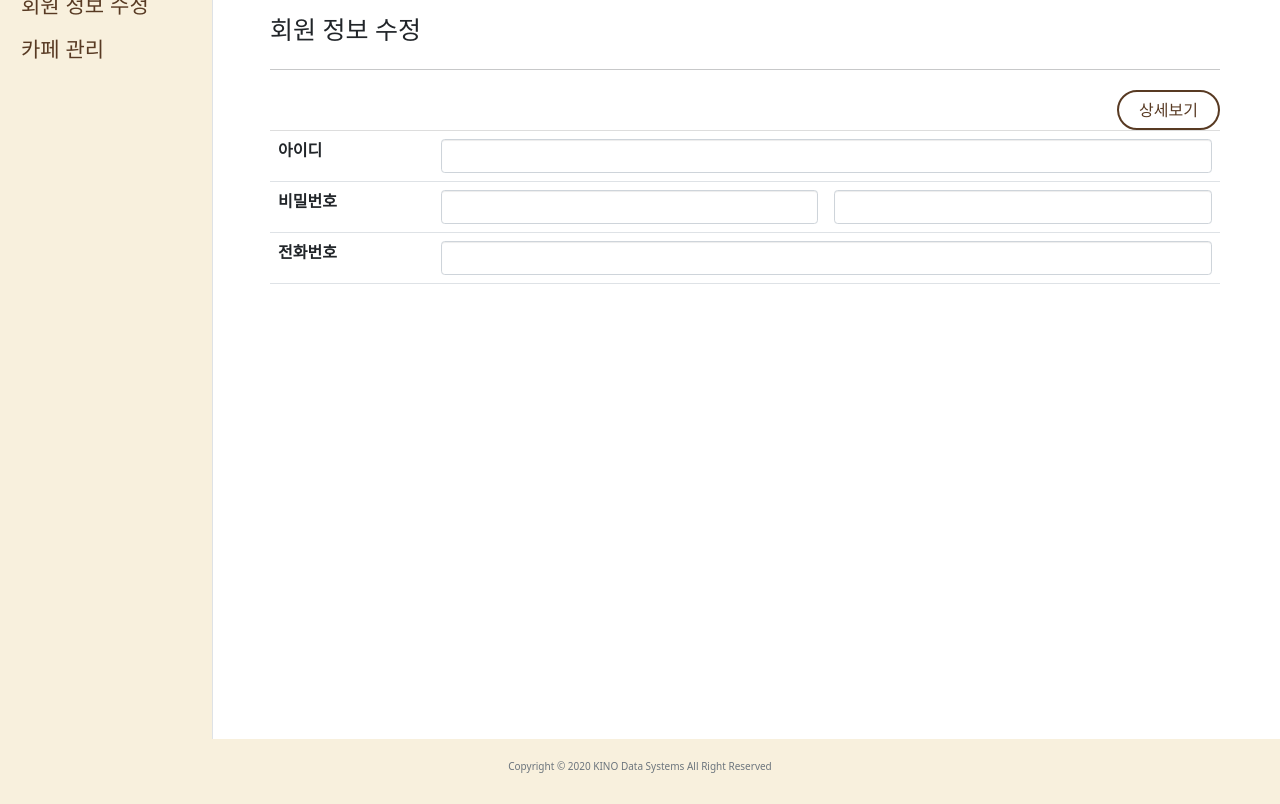
After one commit to SubinOk/cafein, a Django app: template frontend/cafein/owner/templates/ownerChange.html in a window 1280 px wide. The commit adds this page. Shown: the part 136-940 px from the top of the page. Run offline with Django 3.2, Linux system fonts and the light colour scheme; the template is opened without the code that fills it, so the values that code supplies are empty; some libraries are stand-ins or nearby versions.

Commit message:
ownerChange.html Page 추가에 따른 views.py 및 CSS 수정

```diff
--- a/frontend/cafein/cafein/static/css/cafe.css
+++ b/frontend/cafein/cafein/static/css/cafe.css
@@ -84,7 +84,7 @@ body{margin-bottom: 60px}
     color: rgba(88, 58, 35, 1);
     padding-top: 6px;
     padding-bottom: 6px;
-    font-size: 24px;
+    font-size: 21px;
     text-indent: 1em;
     text-align: left;
     font-family: "Inter", sans-serif;
@@ -109,10 +109,9 @@ body{margin-bottom: 60px}
 }
 .contents-padding {
     max-width: 100%;
-    /*padding-top: 25px;*/
-    /*padding-left: 60px;*/
     margin-top:50px;
-    margin-left: 250px;
+    margin-left: 270px;
+    margin-right: 60px;
 }
 .like-icon{
     height: 40px;
@@ -176,7 +175,7 @@ body{margin-bottom: 60px}
     padding-top: 40px;
     padding-bottom: 40px;
     position: fixed;
-    width: 200px;
+    width: 220px;
     height: 100%;
 }
 .pw-box{
--- /dev/null
+++ b/frontend/cafein/owner/templates/ownerChange.html
@@ -0,0 +1,37 @@
+{% extends "layout.html" %}
+{% block content %}
+    <main>
+        <div class="row">
+            <div class="col side-bar border-end border-brown">
+                <div class="side-menu">회원 정보 수정</div>
+                <div class="side-menu">카페 관리</div>
+            </div>
+            <div class="col contents-padding">
+                <h1>회원 정보 수정</h1>
+                <div class="contents-blank"></div>
+                <hr>
+                <div class="contents-blank"></div>
+                <div>
+                    <a class="login-button btn btn-outline-brown float-end nav-item nav-link" href="#" data-bs-toggle="dropdown" aria-expanded="false">상세보기</a>
+                </div>
+                <table class="table border-top mt-2">
+                    <tbody>
+                    <tr>
+                        <th scope="row">아이디</th>
+                        <td colspan="2"><input class="form-control"></td>
+                    </tr>
+                    <tr>
+                        <th scope="row">비밀번호</th>
+                        <td><input class="form-control"></td>
+                        <td><input class="form-control"></td>
+                    </tr>
+                    <tr>
+                        <th scope="row">전화번호</th>
+                        <td colspan="2"><input class="form-control"></td>
+                    </tr>
+                    </tbody>
+                </table>
+            </div>
+        </div>
+    </main>
+{% endblock %}
--- a/frontend/cafein/owner/views.py
+++ b/frontend/cafein/owner/views.py
@@ -98,7 +98,7 @@ def checkPassword(request):
                 owner = get_object_or_404(Owner, owner_id=request.session.get('user'))
                 if bcrypt.checkpw(request.POST.get('id_password').encode('utf-8'), owner.password.encode('utf-8')):
                     # 위의 체크를 문제없이 통과하면 이후 페이지로 전송
-                    return render(request, 'checkPassword.html', {'flg': False})
+                    return render(request, 'ownerChange.html')
                 else:
                     return render(request, 'checkPassword.html', {'flg': True})
             except:
```
